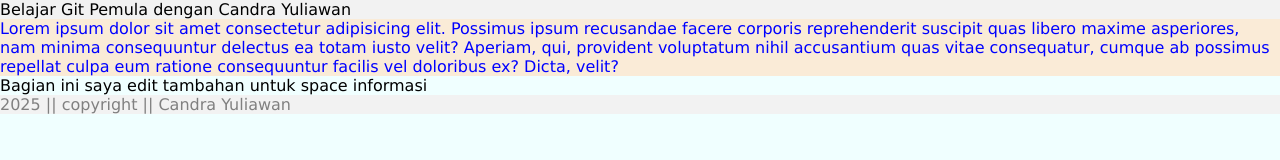
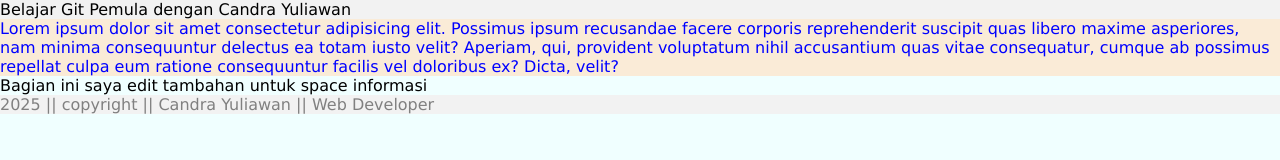
Before and after one commit to CandraYuliawan1207/BelajarGitPemula, a plain HTML site: page index.html in a window 1280 px wide. Drawn offline with Linux system fonts and the light colour scheme.

Commit message:
Update bagian footer, menambah tulisan "Web Developer"

```diff
--- a/index.html
+++ b/index.html
@@ -17,7 +17,7 @@
         Bagian ini saya edit tambahan untuk space informasi
     </div>
 
-    <footer>2025 || copyright || Candra Yuliawan </footer>
+    <footer>2025 || copyright || Candra Yuliawan || Web Developer </footer>
 </body>
 
 </html>
```
